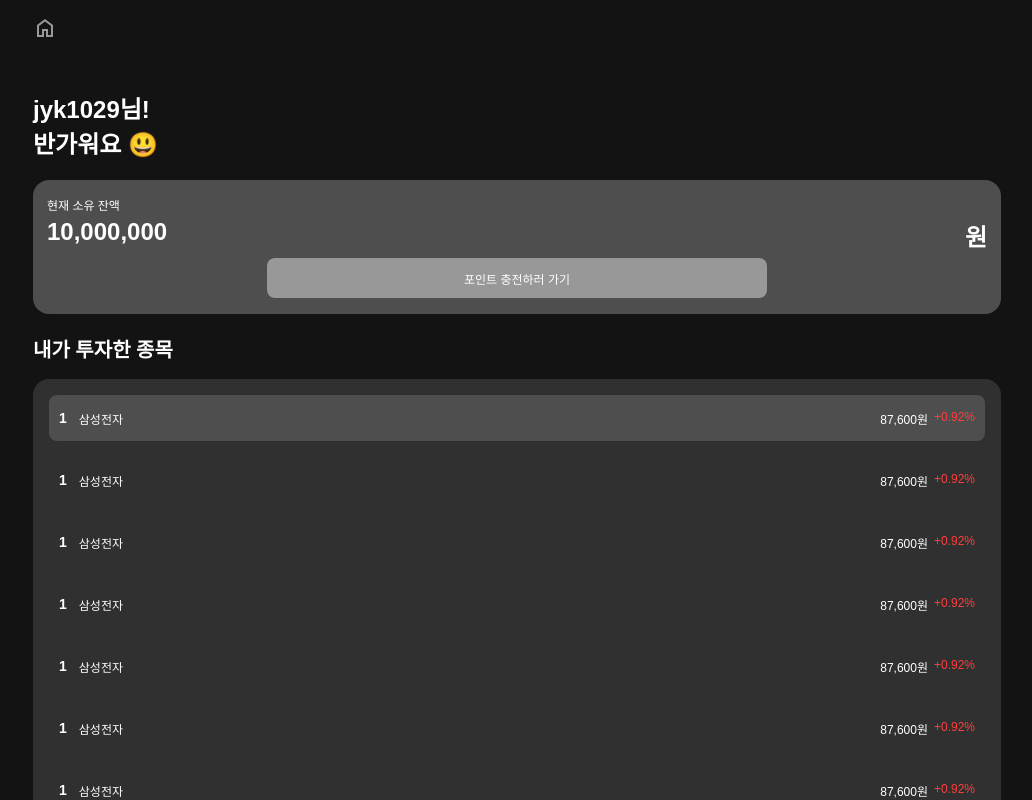
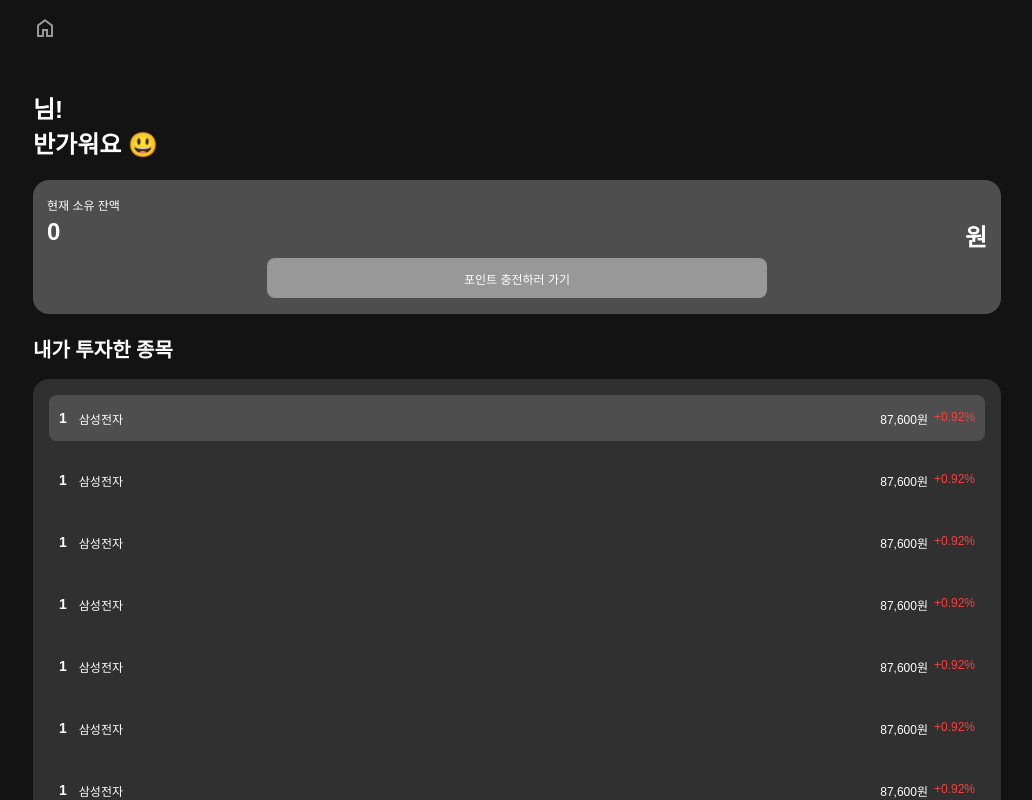
Before and after one commit to Dsm-Hackathon-2024/frontend, a React (Vite) app: page /mypage in a window 1280 px wide. Shown: the whole page, without its empty margins (123-1155 px from the left). Built offline with nearby package versions, Linux system fonts and the light colour scheme; no server answers; a web font is replaced by a local one.

Commit message:
마이페이지 정보조회 연동

```diff
--- a/src/pages/MyPage.jsx
+++ b/src/pages/MyPage.jsx
@@ -3,22 +3,38 @@ import { theme } from "../style/theme";
 import CoinIcon from "../assets/CoinIcon";
 import { useNavigate } from "react-router-dom/dist";
 import { ListItem } from "../components/ListItem";
+import { useEffect, useState } from "react";
+import { myInfo } from "../utils/apis/user";
 
 function MyPage() {
   const link = useNavigate();
+  const [data, setData] = useState({
+    name: "",
+    points: 0,
+  });
+
+  useEffect(() => {
+    myInfo()
+      .then(res => {
+        setData(res.data);
+      })
+      .catch(err => {
+        console.error(err);
+      });
+  }, []);
 
   return (
     <Wrapper>
       <CenterContainer>
         <TextContainer>
-          jyk1029님!
+          {data.name}님!
           <br />
           반가워요 😃
         </TextContainer>
         <PossessionContainer>
           <div>현재 소유 잔액</div>
           <div>
-            <span>10,000,000</span>
+            <span>{data.points}</span>
             <span>원</span>
           </div>
           <div
--- /dev/null
+++ b/src/utils/apis/user.js
@@ -0,0 +1,15 @@
+import axios from "axios";
+import { instance } from "./axios";
+
+const router = "/user/mypage";
+
+export const myInfo = async () => {
+  return await instance.get(`${router}/userinfo`);
+};
+
+export const signUp = async data => {
+  return await axios.post(
+    `${import.meta.env.VITE_SERVER_BASE_URL}/${router}/signup`,
+    data
+  );
+};
```
